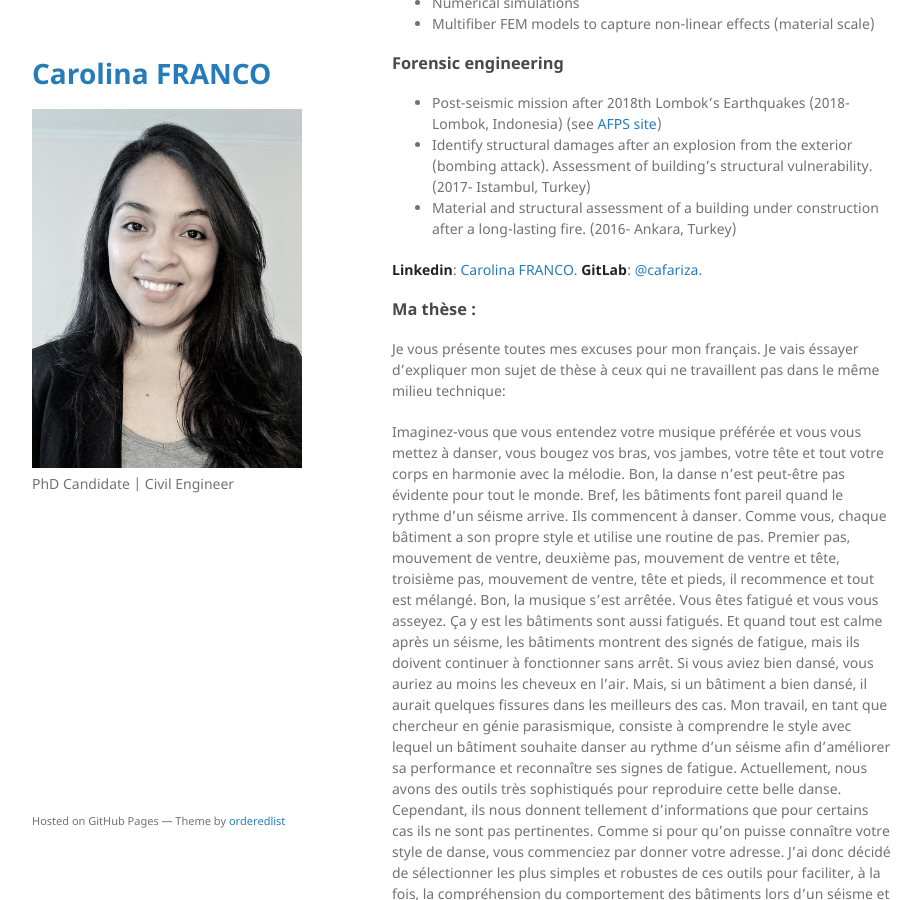
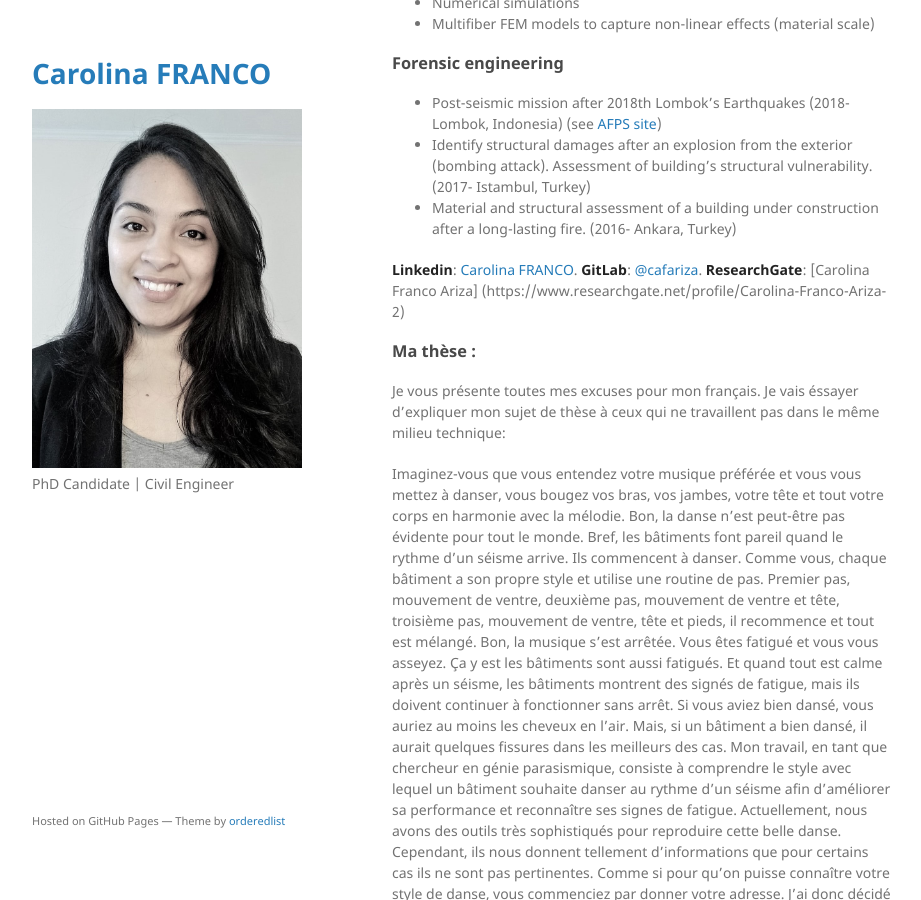
Before and after one commit to cafariza/cafariza.github.io, a Jekyll site: the page built from index.md, in a window 1280 px wide and 900 px high, scrolled down 516 px. Shown: the whole window, without its empty margins (178-1099 px from the left). Built offline with Jekyll 4.4.1, drawn with Linux system fonts in a browser that asks for light colours; our own code applies the rules of GitHub Pages for plain Markdown files.

Commit message:
Update index.md

```diff
--- a/index.md
+++ b/index.md
@@ -25,6 +25,7 @@ Worked on robust and simplified modeling techniques for the seismic response ass
 
 **Linkedin**: [Carolina FRANCO](https://www.linkedin.com/in/cafariza/).
 **GitLab**: [@cafariza](https://gitlab.com/cafariza).
+**ResearchGate**: [Carolina Franco Ariza] (https://www.researchgate.net/profile/Carolina-Franco-Ariza-2)
 
 ### Ma thèse :
 
```
